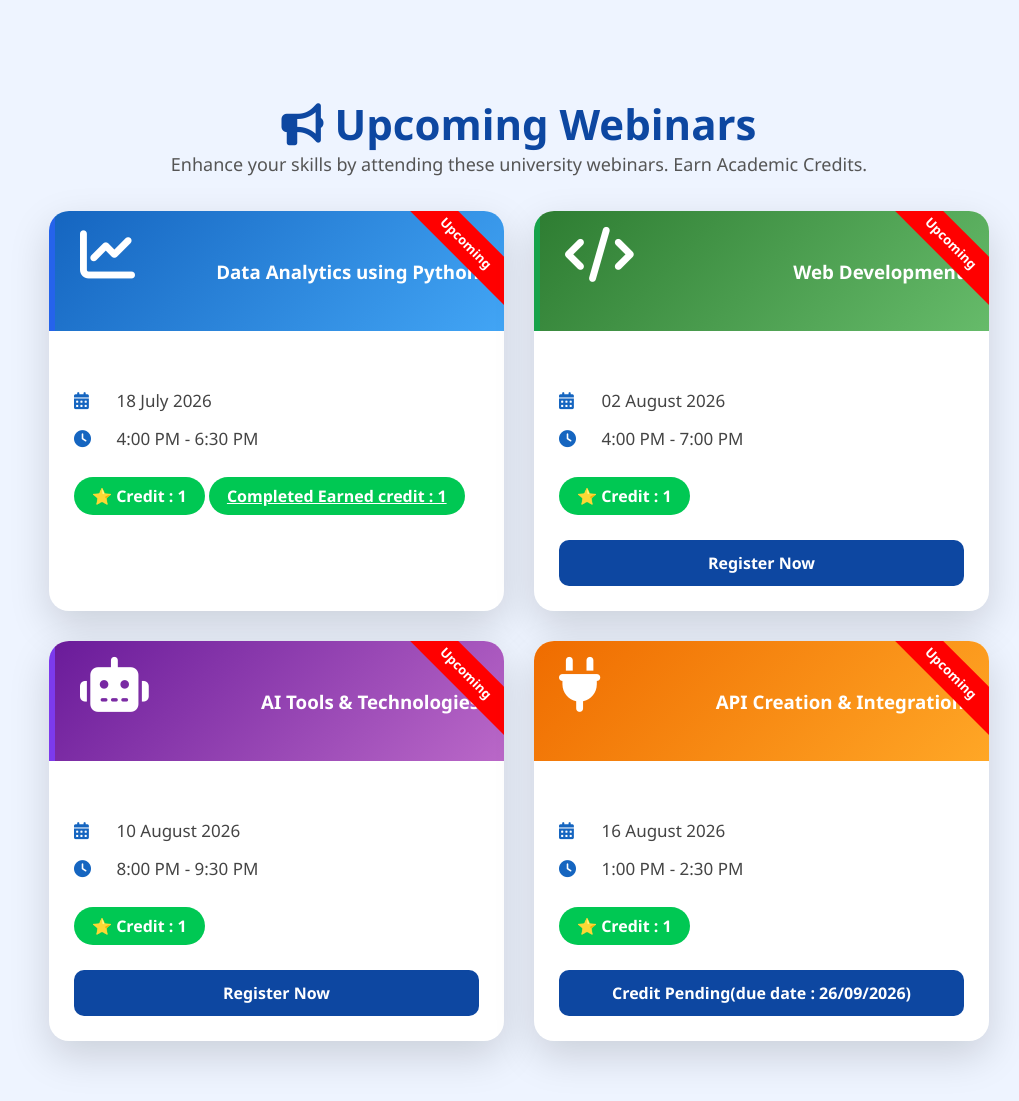
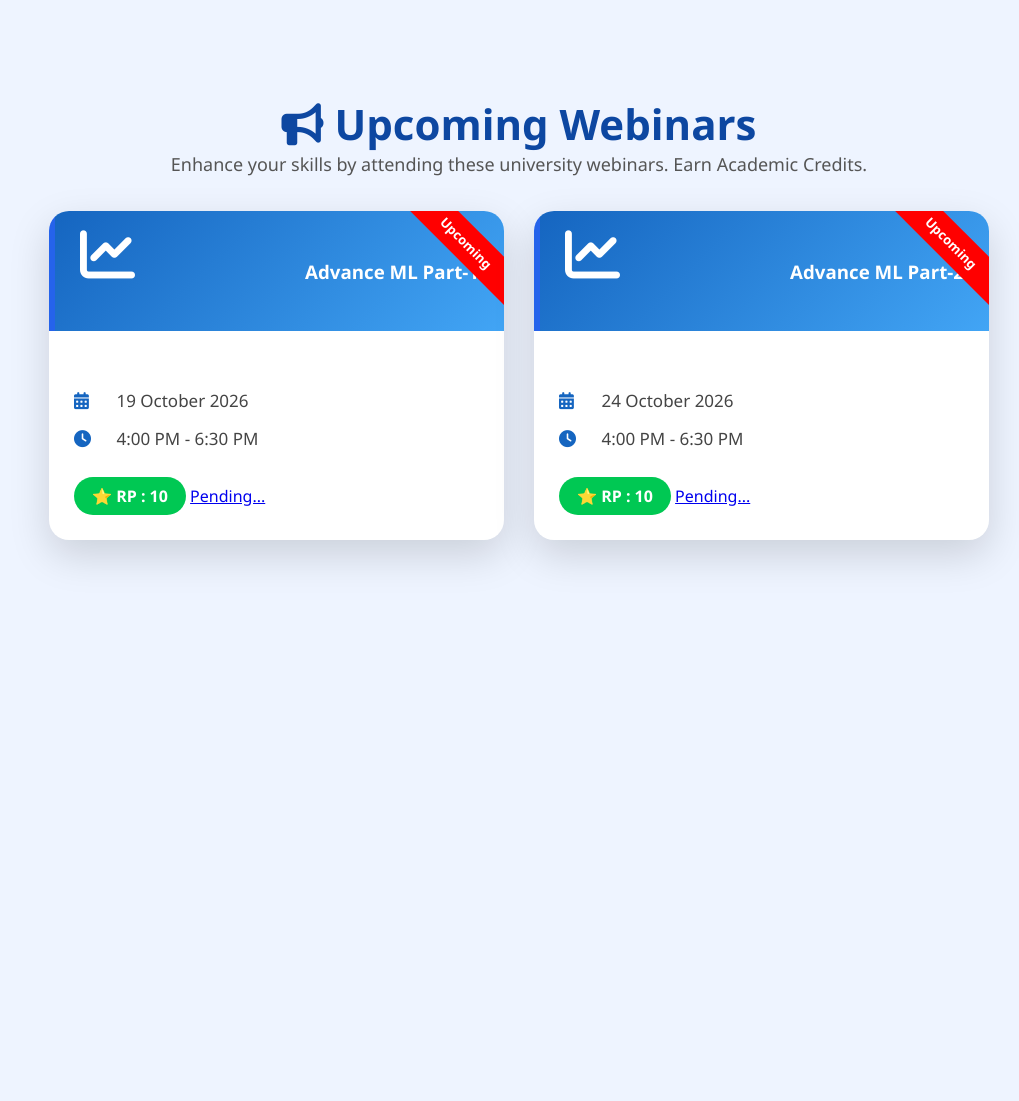
Before and after one commit to Yogendra0926/StudentPortal, a Flask app: template templates/announcement.html in a window 1280 px wide. Shown: the whole page, without its empty margins (261-1280 px from the left). After the commit the page ends 563 px from the top, so only its background shows below. Run offline with Flask 3, Linux system fonts and the light colour scheme; the template is opened without the code that fills it, so the values that code supplies are empty.

Commit message:
your commit message

```diff
--- a/templates/announcement.html
+++ b/templates/announcement.html
@@ -280,7 +280,7 @@ Earn Academic Credits.
 
 <i class="fa-solid fa-chart-line"></i>
 
-<h3>Data Analytics using Python</h3>
+<h3>Advance ML Part-1</h3>
 
 </div>
 
@@ -288,7 +288,7 @@ Earn Academic Credits.
 
 <div class="info">
 <i class="fa-solid fa-calendar-days"></i>
-18 July 2026
+19 October 2026
 </div>
 
 <div class="info">
@@ -297,28 +297,26 @@ Earn Academic Credits.
 </div>
 
 <div class="credit">
-⭐ Credit : 1
+⭐ RP : 10
 </div>
 
-<a href="#" class="Completed Earned credit : 1">
-Completed Earned credit : 1
+<a href="#" class="Pending...">
+Pending...
 </a>
 
 </div>
 
 </div>
-
-<!-- Card 2 -->
-
+<!--Card 2-->
 <div class="webinar-card">
 
 <div class="ribbon">Upcoming</div>
 
-<div class="card-top green">
+<div class="card-top blue">
 
-<i class="fa-solid fa-code"></i>
+<i class="fa-solid fa-chart-line"></i>
 
-<h3>Web Development</h3>
+<h3>Advance ML Part-2</h3>
 
 </div>
 
@@ -326,101 +324,31 @@ Completed Earned credit : 1
 
 <div class="info">
 <i class="fa-solid fa-calendar-days"></i>
-02 August 2026
+24 October 2026
 </div>
 
 <div class="info">
 <i class="fa-solid fa-clock"></i>
-4:00 PM - 7:00 PM
+4:00 PM - 6:30 PM
 </div>
 
 <div class="credit">
-⭐ Credit : 1
+⭐ RP : 10
 </div>
 
-<a href="#" class="register">
-Register Now
+<a href="#" class="Pending...">
+Pending...
 </a>
 
 </div>
 
 </div>
 
-<!-- Card 3 -->
 
-<div class="webinar-card">
 
-<div class="ribbon">Upcoming</div>
 
-<div class="card-top purple">
 
-<i class="fa-solid fa-robot"></i>
 
-<h3>AI Tools & Technologies</h3>
-
-</div>
-
-<div class="card-body">
-
-<div class="info">
-<i class="fa-solid fa-calendar-days"></i>
-10 August 2026
-</div>
-
-<div class="info">
-<i class="fa-solid fa-clock"></i>
-8:00 PM - 9:30 PM
-</div>
-
-<div class="credit">
-⭐ Credit : 1
-</div>
-
-<a href="#" class="register">
-Register Now
-</a>
-
-</div>
-
-</div>
-
-<!-- Card 4 -->
-
-<div class="webinar-card">
-
-<div class="ribbon">Upcoming</div>
-
-<div class="card-top orange">
-
-<i class="fa-solid fa-plug"></i>
-
-<h3>API Creation & Integration</h3>
-
-</div>
-
-<div class="card-body">
-
-<div class="info">
-<i class="fa-solid fa-calendar-days"></i>
-16 August 2026
-</div>
-
-<div class="info">
-<i class="fa-solid fa-clock"></i>
-1:00 PM - 2:30 PM
-</div>
-
-<div class="credit">
-⭐ Credit : 1
-</div>
-
-<a href="#" class="register">
-Credit Pending(due date : 26/09/2026)
-</a>
-
-</div>
-
-</div>
 
 </div>
 
```
